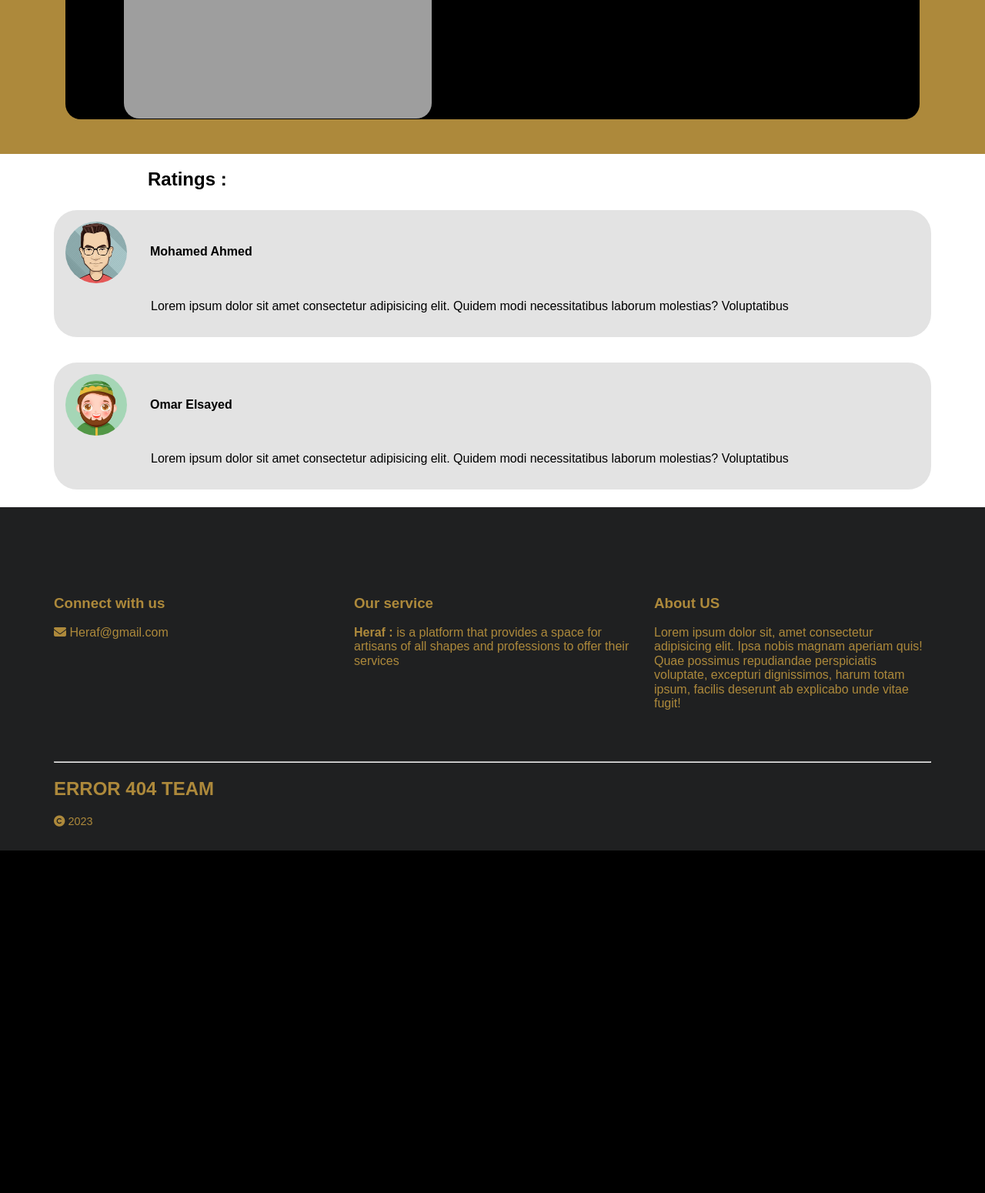
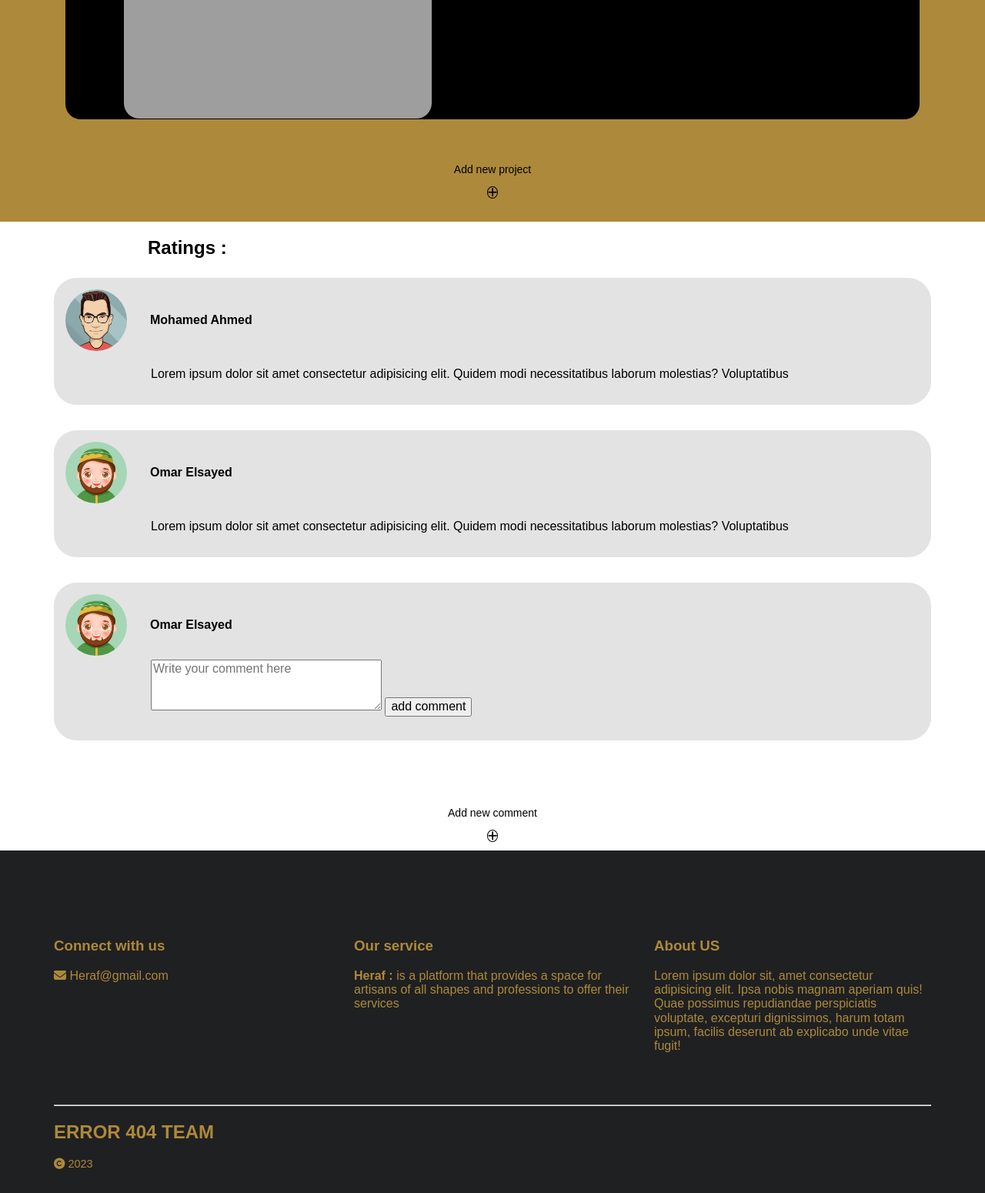
Before and after one commit to AbdulrahmanIbrahim1/Proj_web_Heraf, a PHP site: page /profile.html in a window 1280 px wide. Shown: the part 1603-3153 px from the top of the page at 77% size. Before the commit the page ends 2708 px from the top, so only its background shows below. Run offline with PHP 8.4, Linux system fonts and the light colour scheme; grey boxes are pictures that could not be loaded.

Commit message:
some edit in profile

```diff
--- a/CSSFiles/prof.css
+++ b/CSSFiles/prof.css
@@ -258,6 +258,7 @@ header .container .links i {
   display: grid;
   background-color: #434343;
   background-color: var(--mainColor);
+  position: relative;
 }
 
 .projects .card {
@@ -308,10 +309,87 @@ header .container .links i {
   line-height: 1.5;
 }
 
+.projects .add {
+  /* display: flex; */
+  margin: 0 auto;
+  position: relative;
+  left: 50%;
+  transform: translateX(-50%);
+  font-size: 14px;
+  text-align: center;
+  margin-top: 5%;
+}
+
+/* .projects .add p {
+  cursor: pointer;
+} */
+
+.projects .add .fa-plus {
+  cursor: pointer;
+  border: solid 1px black;
+  border-radius: 50%;
+}
+
+/* add new projects */
+.projects .lay {
+  position: fixed;
+  height: 100%;
+  width: 100%;
+  background-color: #2c2c2ce3;
+  z-index: 5;
+  left: 0;
+  top: 0;
+}
+
+.projects .addForm {
+  z-index: 6;
+  position: fixed;
+  left: 50%;
+  top: 50%;
+  transform: translate(-50%, -50%);
+  display: grid;
+  gap: 5px;
+  align-items: center;
+  justify-content: center;
+  text-align: center;
+  background-color: var(--mainColor);
+  padding: 40px;
+  border-radius: 20px;
+}
+
+.projects .addForm input,
+.projects .addForm textarea {
+  padding: 5px;
+  margin: 10px;
+  border: 5px solid;
+  border-radius: 15px;
+}
+
+.projects .addForm label {
+  font-weight: bold;
+}
+
+.projects .addForm .sub {
+  cursor: pointer;
+}
+
+.projects .addForm .sub:hover {
+  background-color: var(--subColor);
+}
+
+.projects .lay,
+.projects .addForm {
+  display: none;
+}
+
 /* end section 2 */
 
 
 /* start comments */
+.comments {
+  position: relative;
+}
+
 .comments h2 {
   margin-left: 15%;
 }
@@ -351,6 +429,25 @@ header .container .links i {
   margin-left: 10%;
 }
 
+/* add new comment */
+.comments .add {
+  margin: 10px auto;
+  position: relative;
+  left: 50%;
+  transform: translateX(-50%);
+  font-size: 14px;
+  text-align: center;
+  margin-top: 5%;
+}
+
+/* .comments .add p {} */
+
+.comments .add .fa-plus {
+  cursor: pointer;
+  border: solid 1px black;
+  border-radius: 50%;
+}
+
 /* end comments */
 
 
--- a/index.html
+++ b/index.html
@@ -28,7 +28,7 @@
         <ul>
           <li><a href="#">Home</a></li>
           <li><a href="#sur">Survices</a></li>
-          <li><a href="#">About</a></li>
+          <li><a href="#about">About</a></li>
         </ul>
         <a href="login.html">
           <i class="fa-solid fa-user" ></i>
@@ -141,7 +141,7 @@
             shapes and professions to offer their services</p>
         </div>
         <!-- =================================================================== -->
-        <div class="card">
+        <div id="about" class="card">
           <h3>About US</h3>
           <p>Lorem ipsum dolor sit, amet consectetur adipisicing elit.
             Ipsa nobis magnam aperiam quis! Quae possimus repudiandae perspiciatis voluptate,
--- a/profile.html
+++ b/profile.html
@@ -131,14 +131,93 @@ Voluptatibus</p>
           </div>
         </div>
         <!-- end card -->
+
+
+        <div class="lay addlay"></div>
+        <form class="addForm">
+          <label for="photoProj">image of new project : </label>
+          <input type="file" name="photoProj" required>
+
+          <label for="projName">Name of your new project : </label>
+          <input type="text" name="projName" required>
+
+          <label for="info">information of your new project :</label>
+          <textarea id="info" name="infoproj" rows="4" cols="50" required></textarea>
+
+          <input type="submit" class="sub" value="add my new project" >
+        </form>
+
+        <div class="add">
+          <p>Add new project</p>
+          <i class="fa-solid fa-plus"></i>
+        </div>
+
+
       </div>
     </div>
+    <!-- script to add new project -->
+    <script>
+      let projects = document.getElementsByClassName("projects")[0];
+      let addform =document.getElementsByClassName("addForm")[0];
+      let lay = document.getElementsByClassName("addlay")[0];
+      let projImge = document.querySelector('[name="photoProj"]');
+      let projName= document.querySelector('[name="projName"]');
+      let projInfo = document.querySelector('[name="infoproj"]');
+      let sub = document.querySelector('[class="sub"]');
+
+      let add= document.getElementsByClassName("fa-plus")[0];
+      add.onclick = function(){
+        lay.style.display ="block";
+        addform.style.display="grid";
+      }
+
+      lay.onclick = ()=>{
+        lay.style.display = "none";
+        addform.style.display = "none";
+      }
+
+      addform.onsubmit= (e)=>{
+        e.preventDefault();
+        lay.style.display = "none";
+        addform.style.display = "none";
+        //create new card
+        let card = document.createElement("div")
+        card.className="card";
+        //create left
+        let left =document.createElement("div")
+        let imgProj = document.createElement("div")
+        imgProj.className="img-proj";
+        let img = document.createElement("img")
+        img.src=projImge.value;
+        //append left
+        imgProj.appendChild(img);
+        left.appendChild(imgProj);
+        card.appendChild(left)
+
+        //create right
+        let right = document.createElement("div")
+        right.className="right";
+        //create h4
+        let h4=document.createElement("h4");
+        h4.innerHTML= projName.value;
+        //create p
+        let p=document.createElement("p");
+        p.innerHTML=projInfo.value;
+        //append right
+        right.appendChild(h4)
+        right.appendChild(p)
+        card.appendChild(right)
+        //add to container to page
+        projects.lastElementChild.prepend(card);
+      }
+
+    </script>
     <!-- end section 2 -->
 
     <!-- start comments -->
     <div class="comments">
       <h2>Ratings : </h2>
-      <div class="container">
+      <div class="container contComnt">
 
         <!-- card -->
         <div class="card">
@@ -164,9 +243,89 @@ Voluptatibus</p>
             Voluptatibus</p>
           </div>
         </div>
+        <!-- ======== -->
+      <div class="card">
+        <div class="person">
+          <img src="images/skills-02.jpg" alt="">
+          <div class="name">Omar Elsayed</div>
+        </div>
+        <div class="cmnt">
+          <textarea cols="30" rows="10" placeholder="Write your comment here" style="min-width: 260px; height: 66px;"></textarea>
+          <button class="addcmnt">add comment</button>
+          <p class="mycmnt"></p>
+        </div>
+      </div>
         <!-- ==== -->
       </div>
+      <div class="add">
+        <p>Add new comment</p>
+        <i class="fa-solid fa-plus addmycmnt"></i>
       </div>
+    </div>
+    <!-- script to add new comment -->
+    <script>
+
+      let cmnt = document.querySelector('[placeholder="Write your comment here"]');
+      let subcmnt = document.querySelector('[class="addcmnt"]');
+      subcmnt.onclick = comment;
+
+      function comment() {
+        let mycmnt = document.querySelector('[class="mycmnt"]')
+      mycmnt.innerHTML = cmnt.value;
+      cmnt.style.display = "none"
+      subcmnt.style.display = "none"
+    }
+    //=============
+      let comments = document.querySelector('[class="container contComnt"]')
+
+        let addnew= document.querySelector('[class="fa-solid fa-plus addmycmnt"]');
+        addnew.onclick=()=>{
+          let card =document.createElement("div")
+          card.className="card";
+          let person=document.createElement("div")
+          person.className="person";
+          let img=document.createElement("img");
+          img.src="images/skills-02.jpg"
+          img.alt="";
+          // ناقص السورس هيبقي من الداتا بيز و الاسم
+          let name=document.createElement("div")
+          name.className="name";
+          name.innerHTML="abdo"
+
+          person.appendChild(img)
+          person.appendChild(name)
+          card.appendChild(person)
+
+          let com=document.createElement("div")
+          com.className="cmnt";
+          let textarea=document.createElement("textarea")
+          textarea.cols="30"
+          textarea.rows = "10"
+          textarea.placeholder="Write your comment here"
+          textarea.style = "min-width: 260px height: 66px;";
+          let btn=document.createElement("button");
+          btn.className="addcmnt";
+          btn.innerHTML="add comment";
+          let p= document.createElement("p");
+          p.className="mycmnt";
+
+          com.appendChild(textarea);
+          com.appendChild(btn);
+          com.appendChild(p);
+
+          card.appendChild(com)
+
+          comments.append(card)
+
+
+          btn.onclick= function(){
+            p.innerHTML=textarea.value
+            textarea.style.display="none"
+            btn.style.display="none"
+          }
+        }
+        //========
+      </script>
       <!-- end comments -->
 
       <!-- start footer  -->
```
Also changed, not shown: newacount.html (+35 -3 lines).
